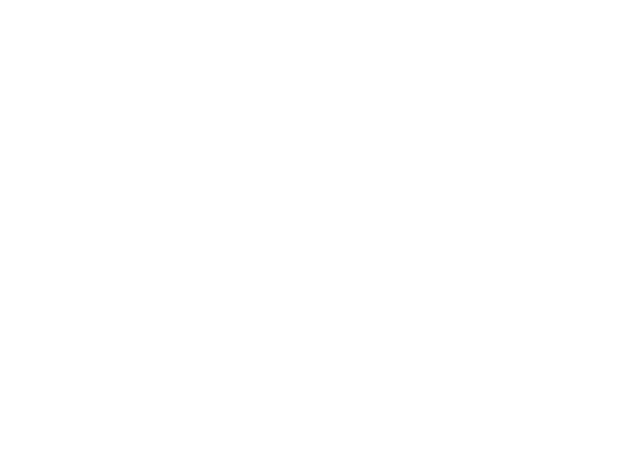
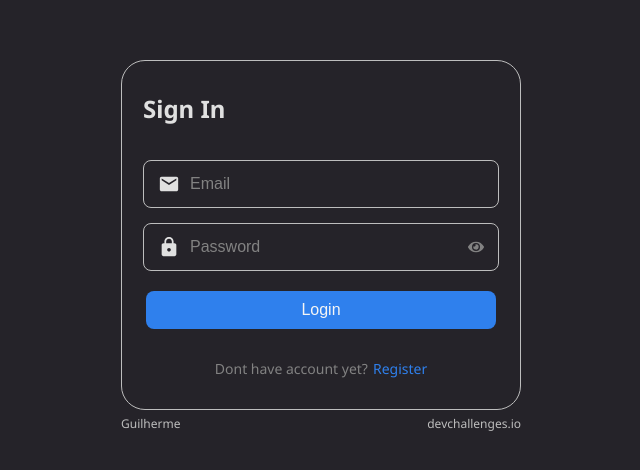
Before and after one commit to guivictorr/auth-app, a React (Create React App) app in the folder frontend/: page / in a window 1280 px wide. Shown: the part 154-624 px from the top of the page, without its empty margins (319-959 px from the left). Built offline with nearby package versions, Linux system fonts and the light colour scheme.

Commit message:
input on focus effect

```diff
--- a/frontend/src/components/Input/index.tsx
+++ b/frontend/src/components/Input/index.tsx
@@ -28,12 +28,17 @@
     setIsFocused(true);
   }, []);
 
+  const handleInputBlur = useCallback(() => {
+    setIsFocused(false);
+  }, []);
+
   return (
     <Container isFocused={isFocused}>
       <Icon size={22} />
       <input
         ref={inputRef}
         onFocus={handleInputFocus}
+        onBlur={handleInputBlur}
         {...rest}
         type={showPassword ? 'text' : rest.type}
       />
--- a/frontend/src/components/Input/styles.ts
+++ b/frontend/src/components/Input/styles.ts
@@ -10,7 +10,7 @@
   justify-content: flex-start;
   height: 48px;
   width: 356px;
-  border: 1px solid #bdbdbd;
+  border: 1px solid ${({ isFocused }) => (isFocused ? '#2f80ed' : '#bdbdbd')};
   border-radius: 8px;
   padding: 16px 14px;
 
--- a/frontend/src/pages/SignUp/index.tsx
+++ b/frontend/src/pages/SignUp/index.tsx
@@ -27,7 +27,7 @@
           <button type="submit">Login</button>
           <span>
             Already a member?
-            <Link to="/signin">Login</Link>
+            <Link to="/">Login</Link>
           </span>
         </Form>
       </Content>
--- a/frontend/src/routes/index.tsx
+++ b/frontend/src/routes/index.tsx
@@ -7,7 +7,7 @@
 const Routes: React.FC = () => {
   return (
     <BrowserRouter>
-      <Route path="/signin" exact component={SignIn} />
+      <Route path="/" exact component={SignIn} />
       <Route path="/signup" exact component={SignUp} />
     </BrowserRouter>
   );
```
